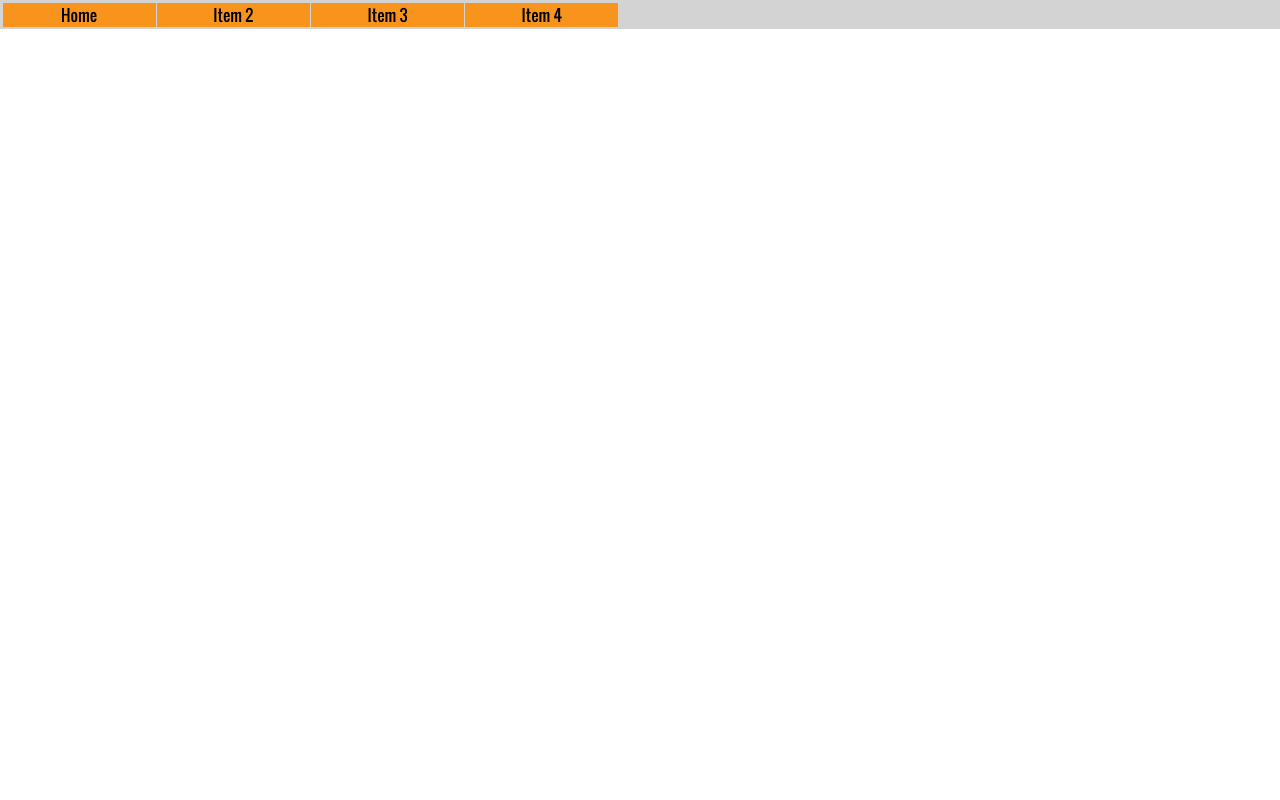
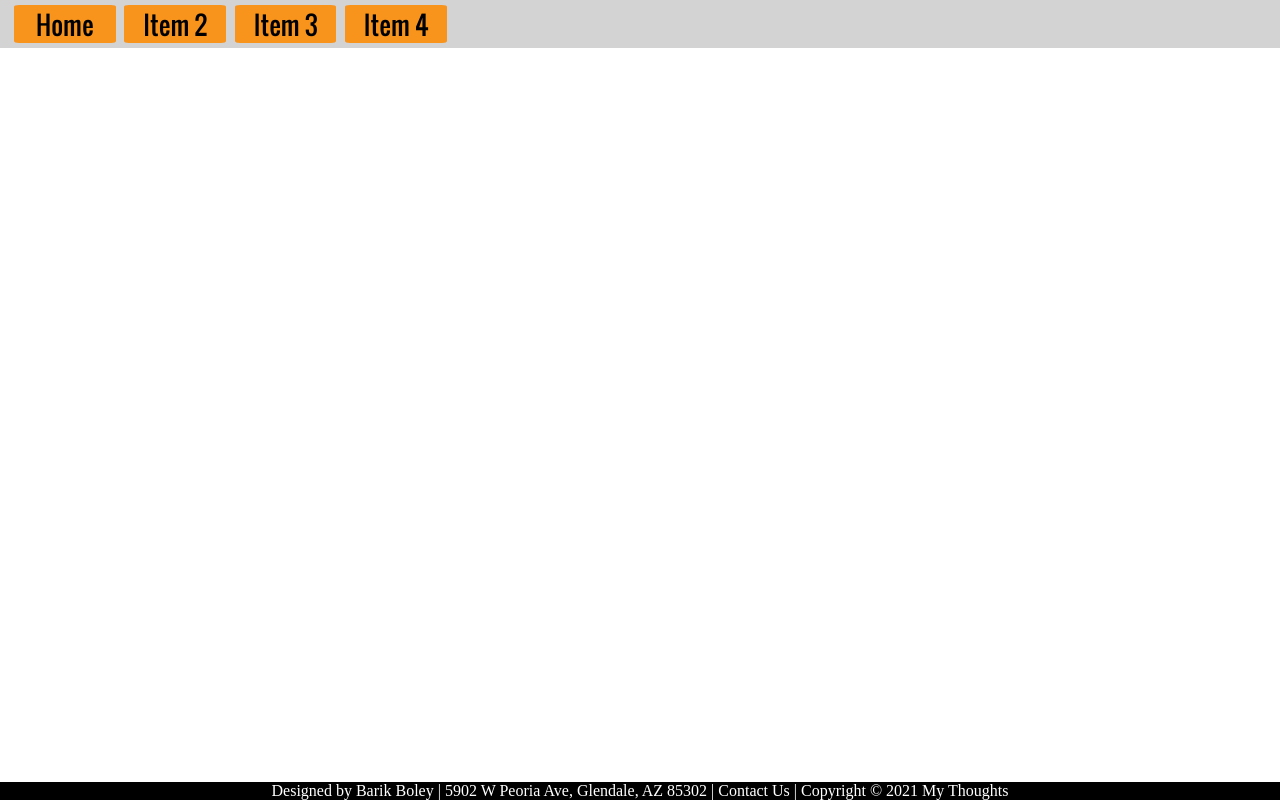
Before and after one commit to Barik-D-Boley/Mixins-for-Days, a plain HTML site: page index.html in a window 1280 px wide. Drawn offline with Linux system fonts and the light colour scheme.

Commit message:
Final Day

```diff
--- a/css/_mixins.scss
+++ b/css/_mixins.scss
@@ -61,7 +61,7 @@ div {
 
 /* Do it on your own */
 //1. Navbar
-@mixin left-navbar($primary-color, $secondary-color, $font, $height:10%) {
+@mixin left-navbar($primary-color, $secondary-color, $font) {
     //Flex Stuff
     display: flex;
     flex-direction: row;
@@ -71,22 +71,45 @@ div {
 
     //Background
     background-color: $secondary-color;
-    padding: .2%;
+    padding: .4%;
 
     //Foreground
     a {
+        //Variables
         background-color: $primary-color;
-        width: 12%;
-        margin-right: .1%;
         font-family: $font;
+        &:hover {
+            color: $secondary-color;
+        }
+
+        //Numbers
+        width: 8%;
+        margin-left: .7%;
+        height: 1%;
+        font-size: 160%;
+        border-radius: 5%;
+
+        //Text decoration
         text-align: center;
         text-decoration: none;
         color: black;
-        height: 1%;
-        &:hover {
-            color: gray;
-        }
     }
 }
 
 //2. Footer
+@mixin simple-footer($footer-background, $footer-text-color, $footer-hover) {
+    background-color: $footer-background;
+    color: $footer-text-color;
+    text-align: center;
+    position: absolute;
+    bottom: 0;
+    width: 100%;
+
+    #contactUs {
+        text-decoration: none;
+        color: $footer-text-color;
+        &:hover {
+            color: $footer-hover;
+        }
+    }
+}
--- a/css/main.scss
+++ b/css/main.scss
@@ -9,6 +9,10 @@ $primary-color: #f8941c;
 $secondary-color: lightgray;
 $main-font: oswald;
 
+$footer-background: hsl(0, 0%, 0%);
+$footer-text-color: hsl(0, 100%, 100%);
+$footer-hover: rgb(214, 214, 214);
+
 body {
     margin: 0;
 }
@@ -16,3 +20,7 @@ body {
 #navbar {
     @include mixins.left-navbar($primary-color, $secondary-color, $main-font);
 }
+
+footer {
+    @include mixins.simple-footer($footer-background, $footer-text-color, $footer-hover);
+}
--- a/index.html
+++ b/index.html
@@ -15,5 +15,9 @@
         <a href="#">Item 3</a>
         <a href="#">Item 4</a>
     </div>
+
+    <footer>
+        Designed by Barik Boley | 5902 W Peoria Ave, Glendale, AZ 85302 | <a href="mailto:nowhere@gmail.org?cc=name2@rapidtables.com&bcc=name3@reapidtables.com&subject=The%20subject%20of%20the%20email&body=The%20body%20of%20the%email" id="contactUs">Contact Us</a> | Copyright &copy; 2021 My Thoughts
+    </footer>
 </body>
 </html>
```
Also changed, not shown: css/main.css, 1 other file.
